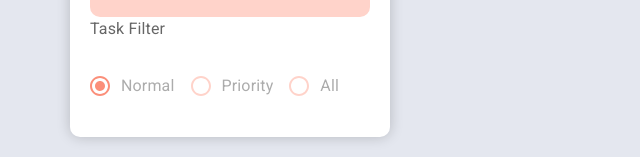
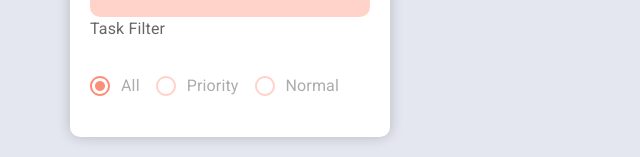
Before and after one commit to ivanmarcelomatos/postIt-202410211753ivanmmatos, a React (Create React App) app in the folder frontend/: page / in a window 1280 px wide. Shown: the part 501-658 px from the top of the page, without its empty margins (0-640 px from the left). Built offline with nearby package versions, Linux system fonts and the light colour scheme; no server answers.

Commit message:
removed from within the TaskPriorityRadioButton component: useState 'value'; 'handleChange' method; and reorganized FormControlLabel components

```diff
--- a/frontend/src/Components/RadioButton/index.js
+++ b/frontend/src/Components/RadioButton/index.js
@@ -8,12 +8,7 @@ import FormLabel from '@mui/material/FormLabel';
 
 import './styles.css';
 
-export default function TaskPriorityRadioButtons() {
-    const [value, setValue] = React.useState('normal');
-
-    const handleChange = (event) => {
-        setValue(event.target.value);
-    };
+export default function TaskPriorityRadioButtons({ selectedValue, handleChange }) {
 
     return (
             <FormControl component="fieldset">
@@ -21,13 +16,27 @@ export default function TaskPriorityRadioButtons() {
                 <RadioGroup
                     aria-label="task-priority"
                     name="taskPriority"
-                    value={value}
                     onChange={handleChange}
                 >
                     <div className="radioOptions">
-                        <FormControlLabel value="normal" control={<Radio sx={{ color: '#FFD3CA', '&.Mui-checked': { color: '#FB8F7A' } }} />} label="Normal" />
-                        <FormControlLabel value="priority" control={<Radio sx={{ color: '#FFD3CA', '&.Mui-checked': { color: '#FB8F7A' } }} />} label="Priority" />
-                        <FormControlLabel value="all" control={<Radio sx={{ color: '#FFD3CA', '&.Mui-checked': { color: '#FB8F7A' } }} />} label="All" />
+                        <FormControlLabel
+                            value="all"
+                            checked={selectedValue === 'all'}
+                            onChange={e => handleChange(e.target)}
+                            control={<Radio sx={{ color: '#FFD3CA', '&.Mui-checked': { color: '#FB8F7A' } }} />} label="All"
+                        />
+                        <FormControlLabel
+                            value="true"
+                            checked={selectedValue === 'true'}
+                            onChange={e => handleChange(e.target)}
+                            control={<Radio sx={{ color: '#FFD3CA', '&.Mui-checked': { color: '#FB8F7A' } }} />} label="Priority"
+                        />
+                        <FormControlLabel
+                            value="false"
+                            checked={selectedValue === 'false'}
+                            onChange={e => handleChange(e.target)}
+                            control={<Radio sx={{ color: '#FFD3CA', '&.Mui-checked': { color: '#FB8F7A' } }} />} label="Normal"
+                        />
                     </div>
                 </RadioGroup>
             </FormControl>
```
